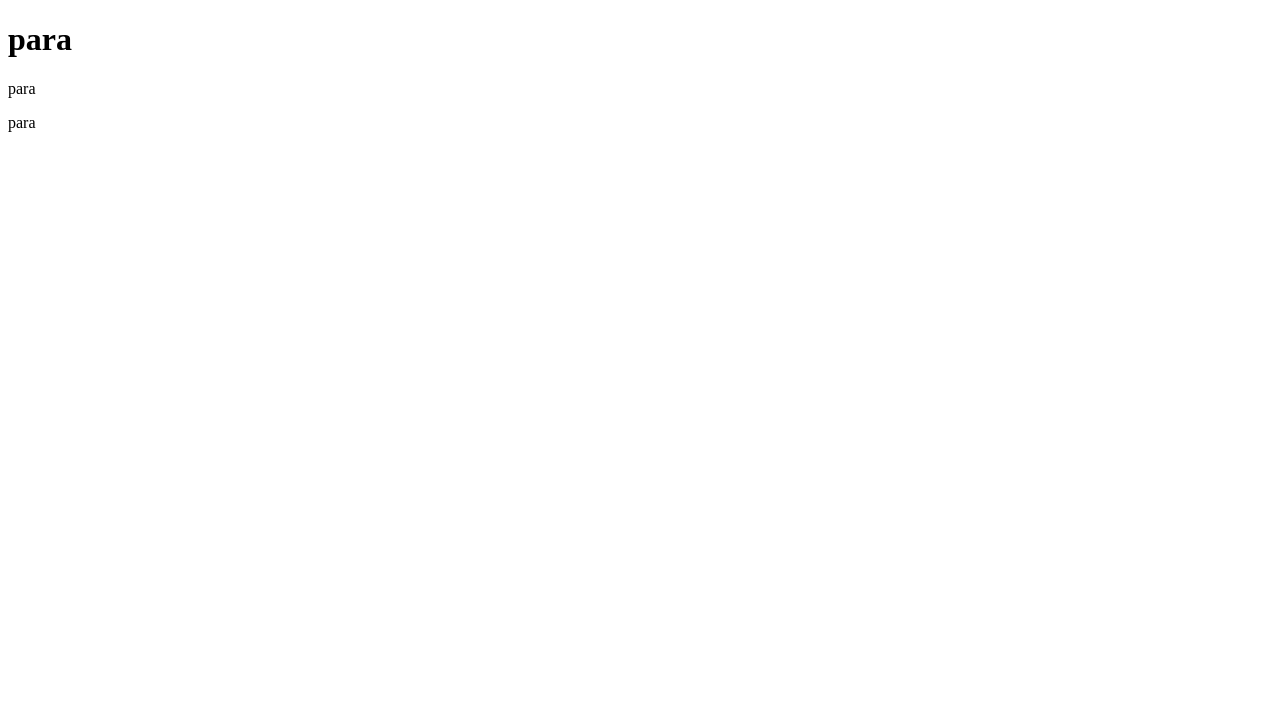
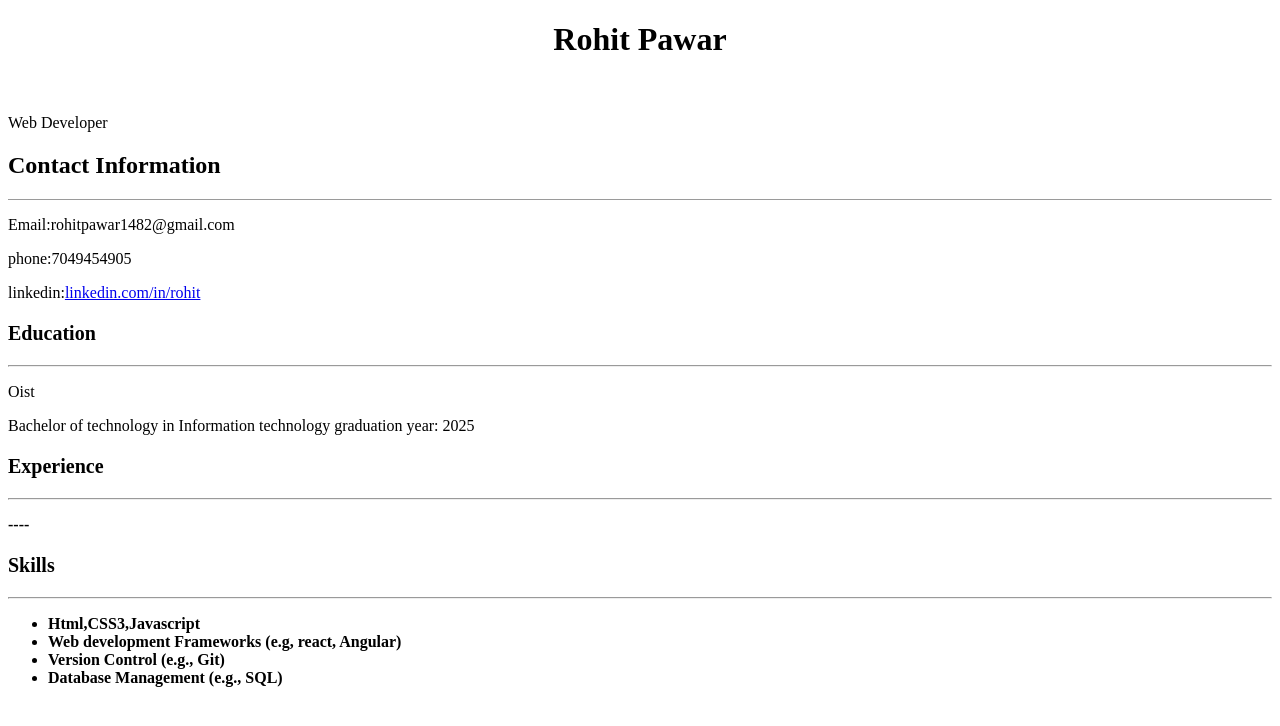
Before and after one commit to RohitPawar24/webdev, a plain HTML site: page index.html in a window 1280 px wide. Drawn offline with Linux system fonts and the light colour scheme.

Commit message:
Add files via upload

```diff
--- a/index.html
+++ b/index.html
@@ -1,12 +1,37 @@
-<!doctype html>
-<html lang="eng">
+<!DOCTYPE html>
+<html>
     <head>
 
-    </head>
+       </head>
+        <title>biodata</title>
         <body>
-            <h1 class="h1">para</h1>
-             <p class="oddeven">para</p>
-              <p class= "even">para</p>
+            <h1 style="text-align:center">Rohit Pawar</h1>
+            <img src="" alt="">
+            <p>Web Developer</p>
+            <h2>Contact Information</h2>
+                <hr size="">
 
+                <p>Email:rohitpawar1482@gmail.com</p>
+                <p>phone:7049454905</p>
+
+               <p>linkedin:<a href="https://www.linkedin.com/in/rohit-pawar-01658426b/">linkedin.com/in/rohit</a></p>
+</span>
+<p style="font-size:20px;"><span><b>Education</b></p>
+<hr>
+<p>Oist</p>
+Bachelor of technology in Information technology
+graduation year: 2025
+<p style="font-size: 20px;"> <span><b>Experience</p><span>
+
+<hr>
+<p>----</p>
+<p style="font-size: 20px;"> <span><b>Skills</p>
+<hr>
+<ul>
+    <li>Html,CSS3,Javascript</li>
+    <li>Web development Frameworks (e.g, react, Angular)</li>
+    <li>Version Control (e.g., Git)</li>
+    <li>Database Management (e.g., SQL)</li>
+</ul>
         </body>
 </html>
```
